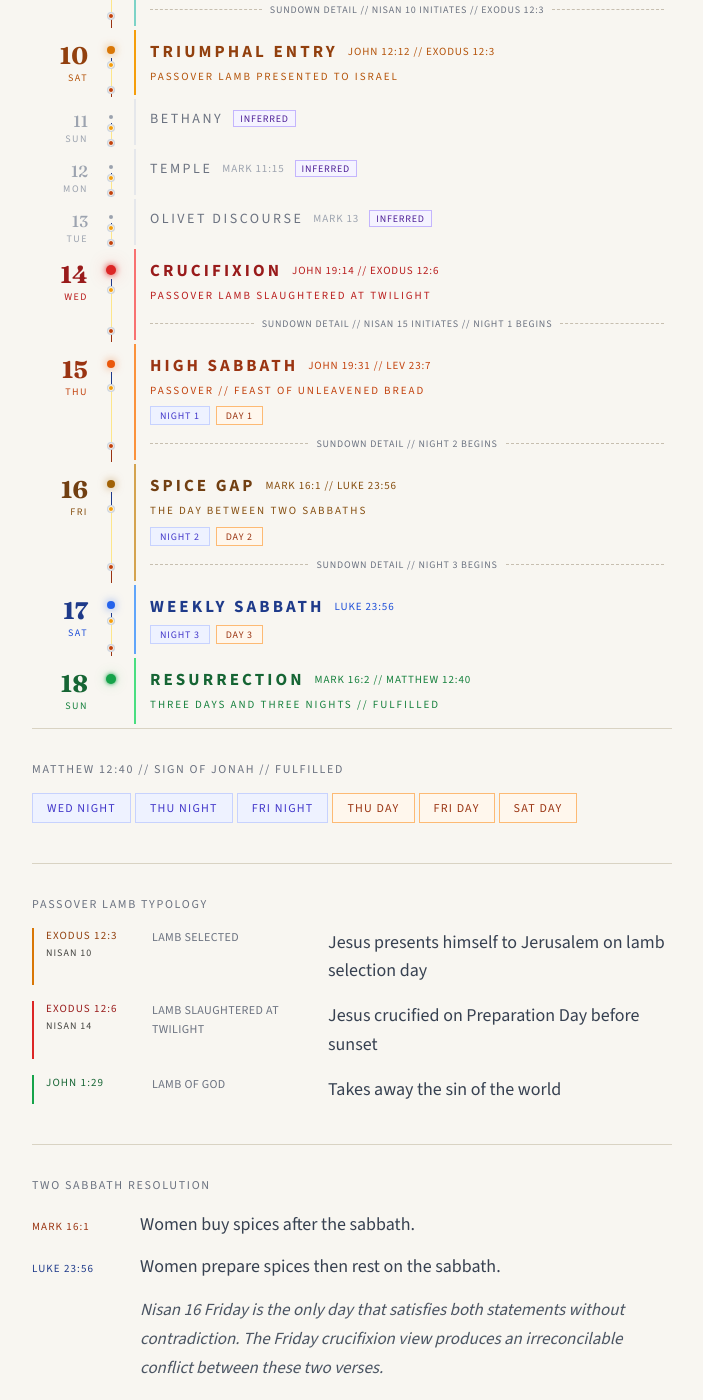
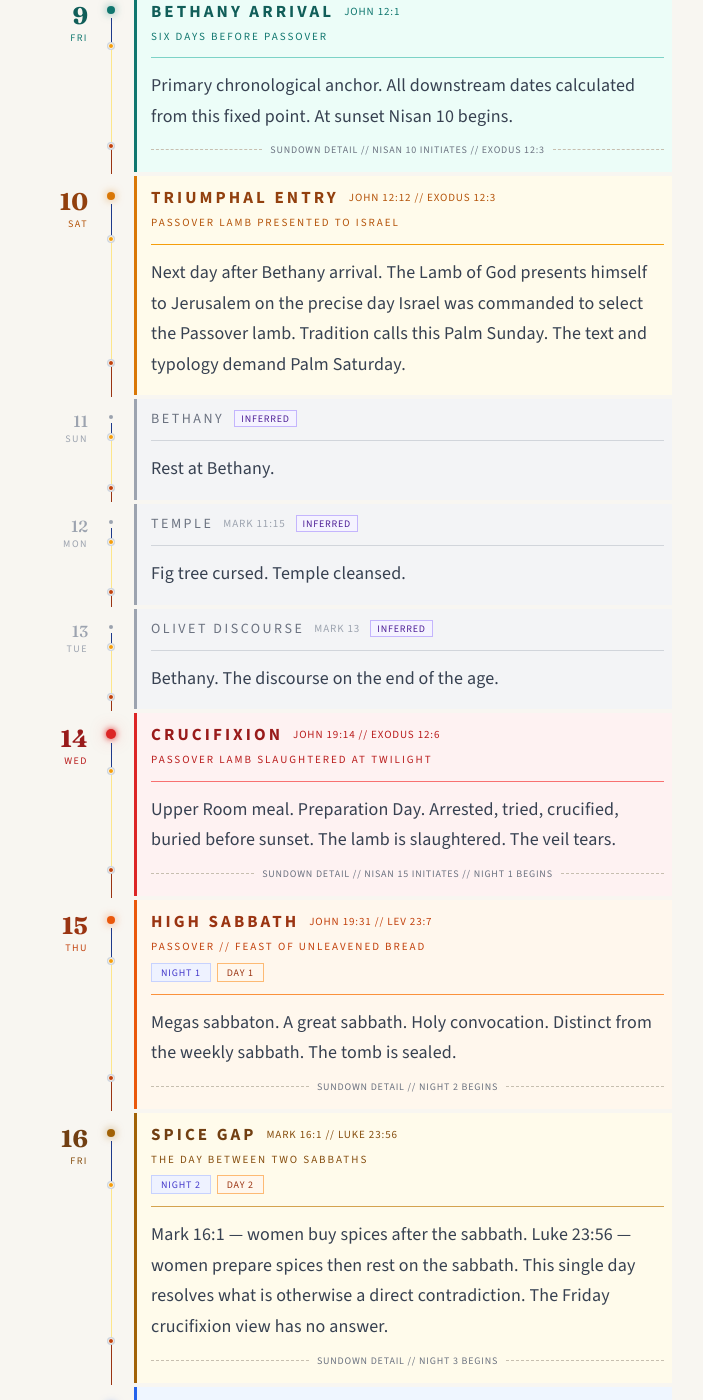
Before and after one commit to greg-e/limosa.work, a Jekyll site: the page pages/lambofgod.html, which Jekyll copies as it is, in a window 1280 px wide and 1400 px high, scrolled down 695 px. Shown: the whole window, without its empty margins (288-991 px from the left). Built offline with Jekyll 4.4.1, drawn with Linux system fonts in a browser that asks for light colours; some of the changed text lies outside the part shown.

Commit message:
Remove expand/collapse functionality - always show all timeline details

```diff
--- a/pages/lambofgod.html
+++ b/pages/lambofgod.html
@@ -515,7 +515,7 @@
         <section class="section" id="typology"></section>
         <section class="section" id="resolution"></section>
         <div class="closing">
-          <div class="closing-text">TAP ANY ROW TO EXPAND // NET BIBLE TRANSLATION</div>
+          <div class="closing-text">ALL DATA DISPLAYED // NET BIBLE TRANSLATION</div>
           <div class="closing-monolith" aria-hidden="true"></div>
         </div>
       </footer>
@@ -676,9 +676,8 @@
         const isKey = d.type !== "transit";
         const row = document.createElement("article");
         row.className = "row";
-        if (state.open === i) {
-          row.classList.add("open");
-        }
+        // Always show all items expanded
+        row.classList.add("open");
 
         const left = document.createElement("div");
         left.className = "nisan";
@@ -725,7 +724,8 @@
         const card = document.createElement("div");
         card.className = "card";
 
-        const isOpen = state.open === i;
+        // Always show all details
+        const isOpen = true;
         card.style.background = isOpen ? palette.bg : "transparent";
         card.style.borderLeftColor = isOpen ? palette.dot : (isKey ? palette.border : "#e5e7eb");
         card.style.borderLeftWidth = isOpen ? "3px" : "2px";
@@ -821,10 +821,11 @@
         row.appendChild(spine);
         row.appendChild(card);
 
-        row.addEventListener("click", () => {
-          state.open = state.open === i ? null : i;
-          renderTimeline();
-        });
+        // Remove click handler - all items always expanded
+        // row.addEventListener("click", () => {
+        //   state.open = state.open === i ? null : i;
+        //   renderTimeline();
+        // });
 
         root.appendChild(row);
 
```
